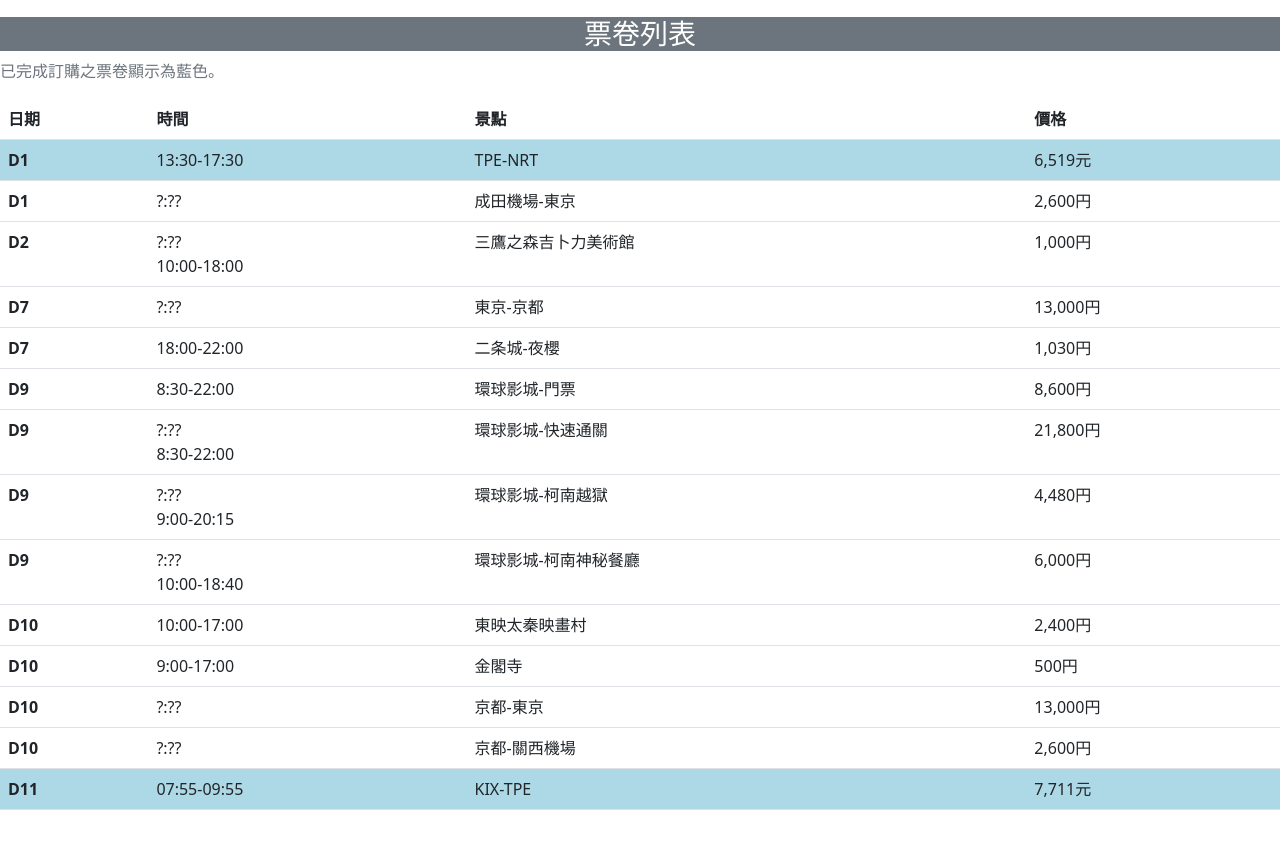
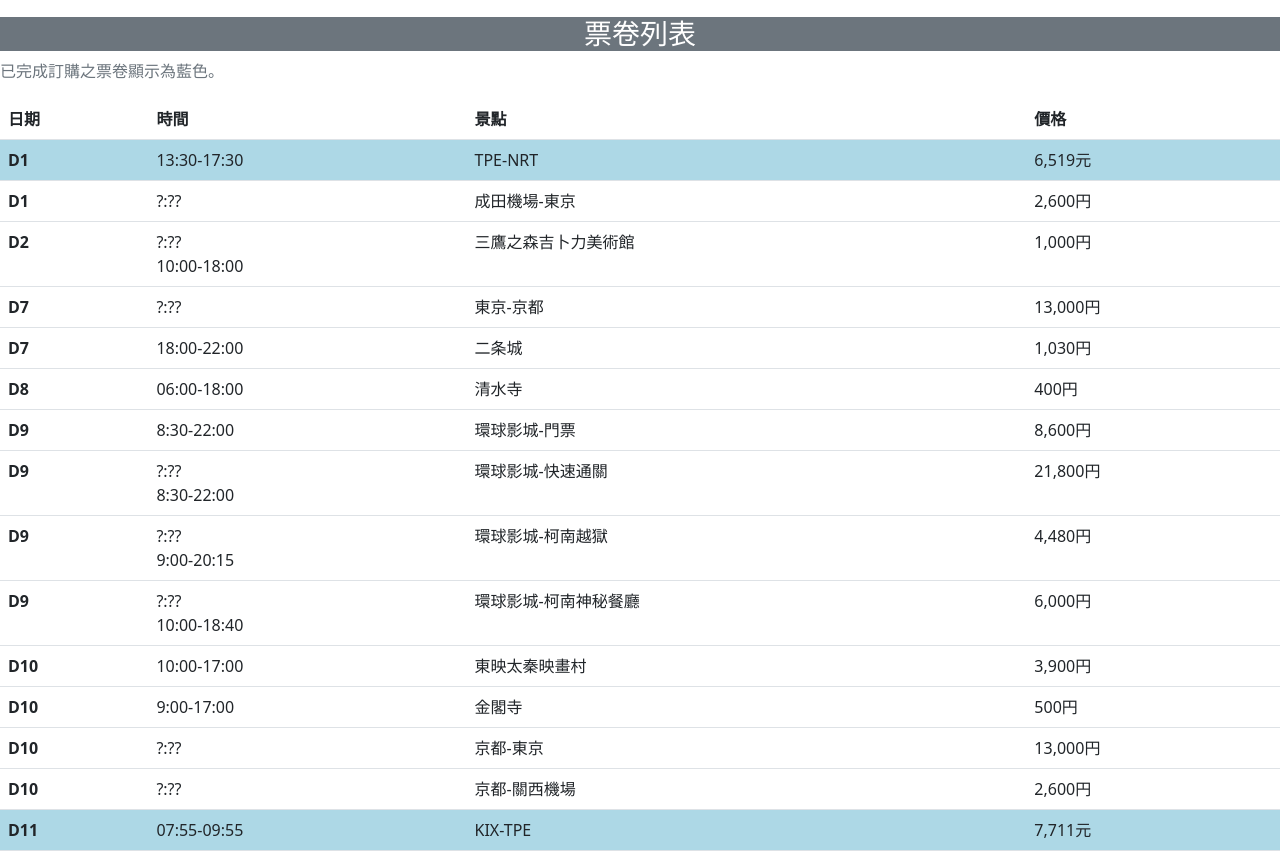
Before and after one commit to mokuchou/mytravel2023, a plain HTML site: page ticket.html in a window 1280 px wide. Shown: the part 63-914 px from the top of the page. Before the commit the page ends 873 px from the top, so only its background shows below. Drawn offline with nearby package versions, Linux system fonts and the light colour scheme.

Commit message:
票卷內容

```diff
--- a/ticket.html
+++ b/ticket.html
@@ -122,8 +122,14 @@
             <tr>
                 <th scope="row">D7</th>
                 <td>18:00-22:00</td>
-                <td>⼆条城-夜櫻</td>
+                <td>⼆条城</td>
                 <td>1,030円</td>
+            </tr>
+            <tr>
+                <th scope="row">D8</th>
+                <td>06:00-18:00</td>
+                <td>清水寺</td>
+                <td>400円</td>
             </tr>
             <tr>
                 <th scope="row">D9</th>
@@ -153,7 +159,7 @@
                 <th scope="row">D10</th>
                 <td>10:00-17:00</td>
                 <td>東映太秦映畫村</td>
-                <td>2,400円</td>
+                <td>3,900円</td>
             </tr>
             <tr>
                 <th scope="row">D10</th>
```
